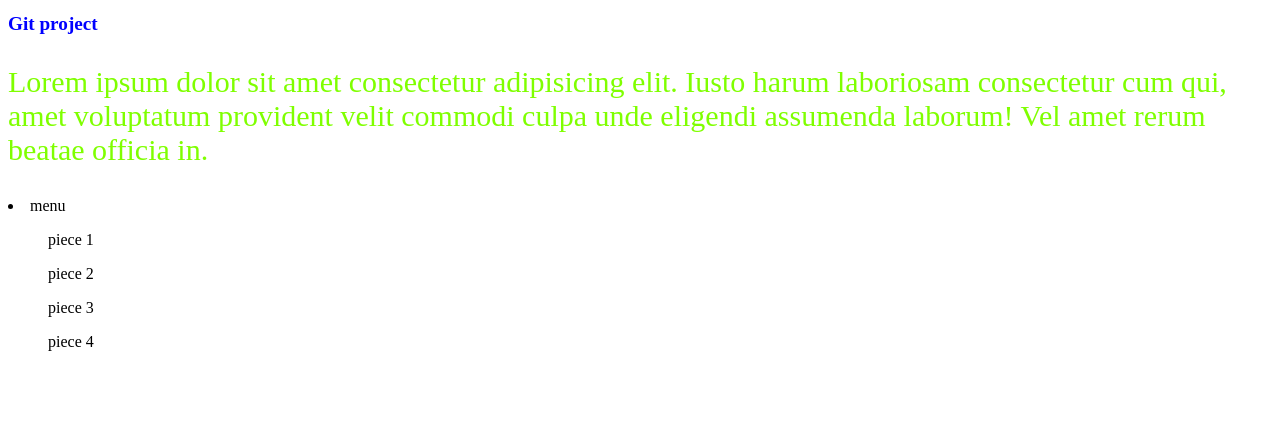
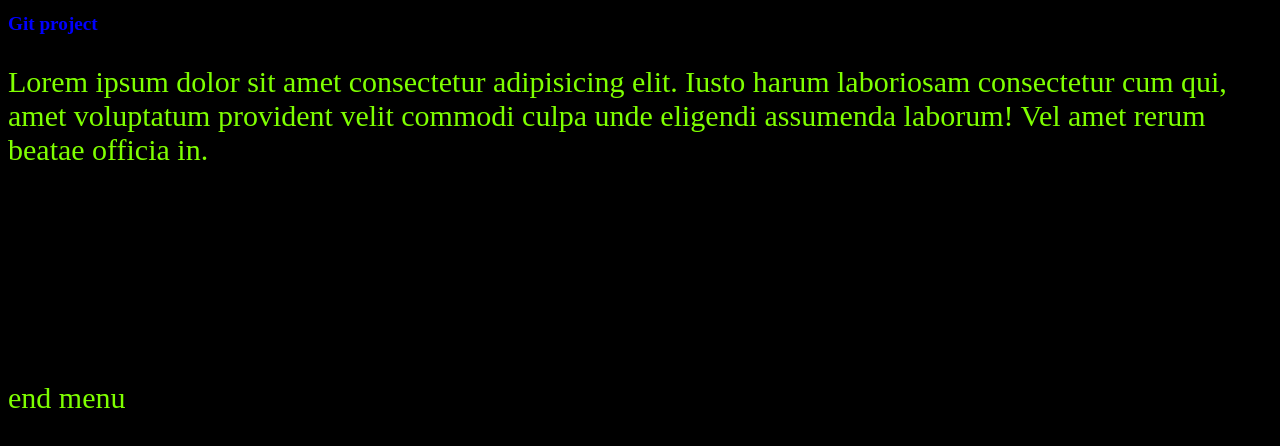
Before and after one commit to gabserna/newgitproject, a plain HTML site: page index.html in a window 1280 px wide. Drawn offline with Linux system fonts and the light colour scheme.

Commit message:
more changes on html and css

```diff
--- a/index.html
+++ b/index.html
@@ -16,5 +16,7 @@
         <ul>piece 2</ul>
         <ul>piece 3</ul>
         <ul>piece 4</ul>
+        </tr>
+        <p>end menu</p>
     </body>
 </html>
--- a/style.css
+++ b/style.css
@@ -1,3 +1,6 @@
+body {
+    background-color: black;
+}
 h1 {
     color: blue;
     font-size: larger;
```
